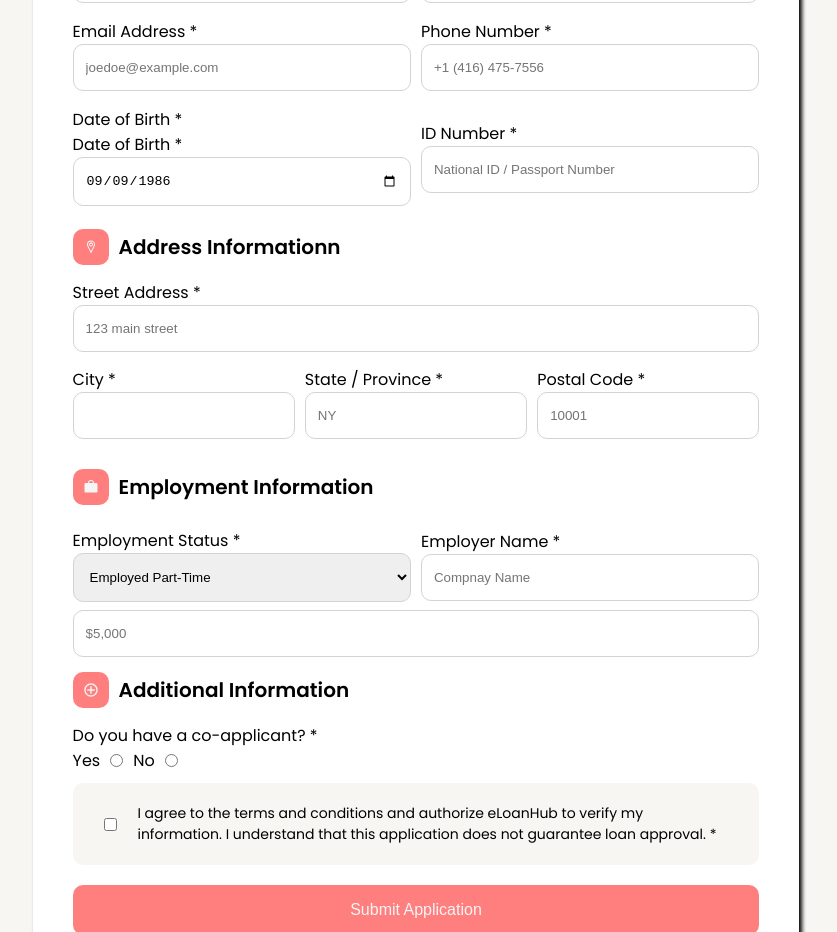
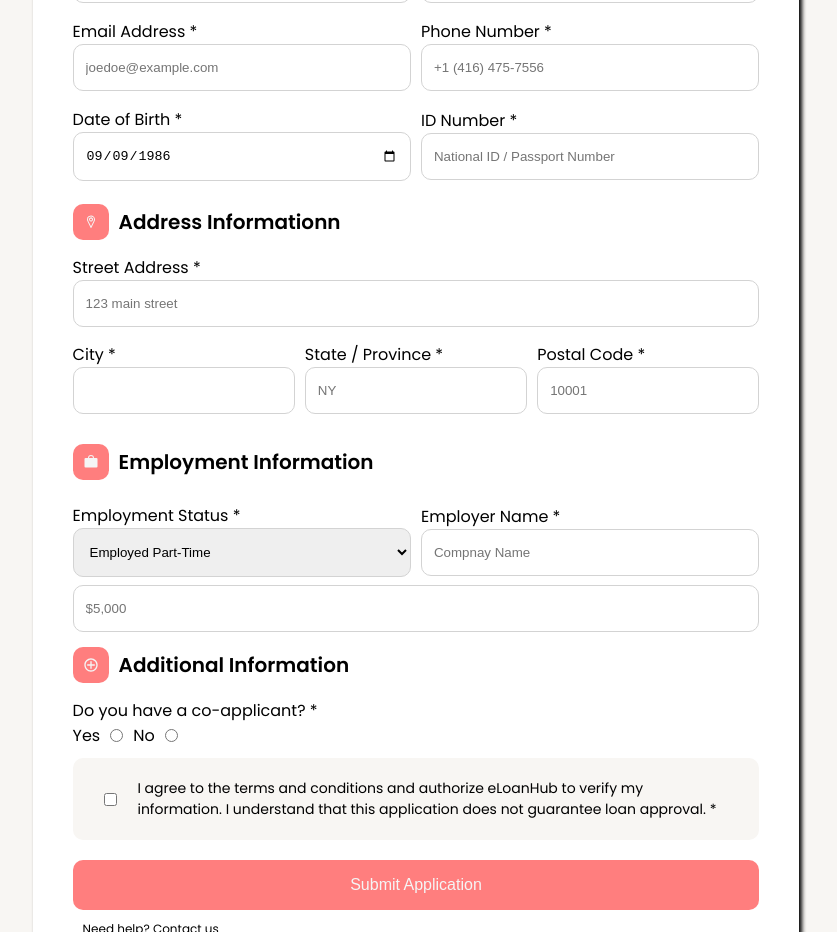
Before and after one commit to joeauscode/DemoLoanSite, a React (Vite) app: page /apply-loan in a window 1280 px wide. Shown: the part 800-1732 px from the top of the page, without its empty margins (224-1061 px from the left). Built offline with nearby package versions, Linux system fonts and the light colour scheme.

Commit message:
Initial commit

```diff
--- a/src/Componients/Applynow.jsx
+++ b/src/Componients/Applynow.jsx
@@ -137,9 +137,7 @@ const openPicker = () => {
 <div className='Loanype'>
     <div className='LoanType'>
     <label htmlFor="">Date of Birth *</label>
-    <div className="LoanType">
-  <label>Date of Birth *</label>
-<input
+   <input
   type="date"
   name="dob"
   id="dob"
@@ -147,10 +145,6 @@ const openPicker = () => {
 
   required
 />
-
-
-</div>
-
 </div>
 <div className='LoanType'>
     <label htmlFor="">ID Number *</label>
```
